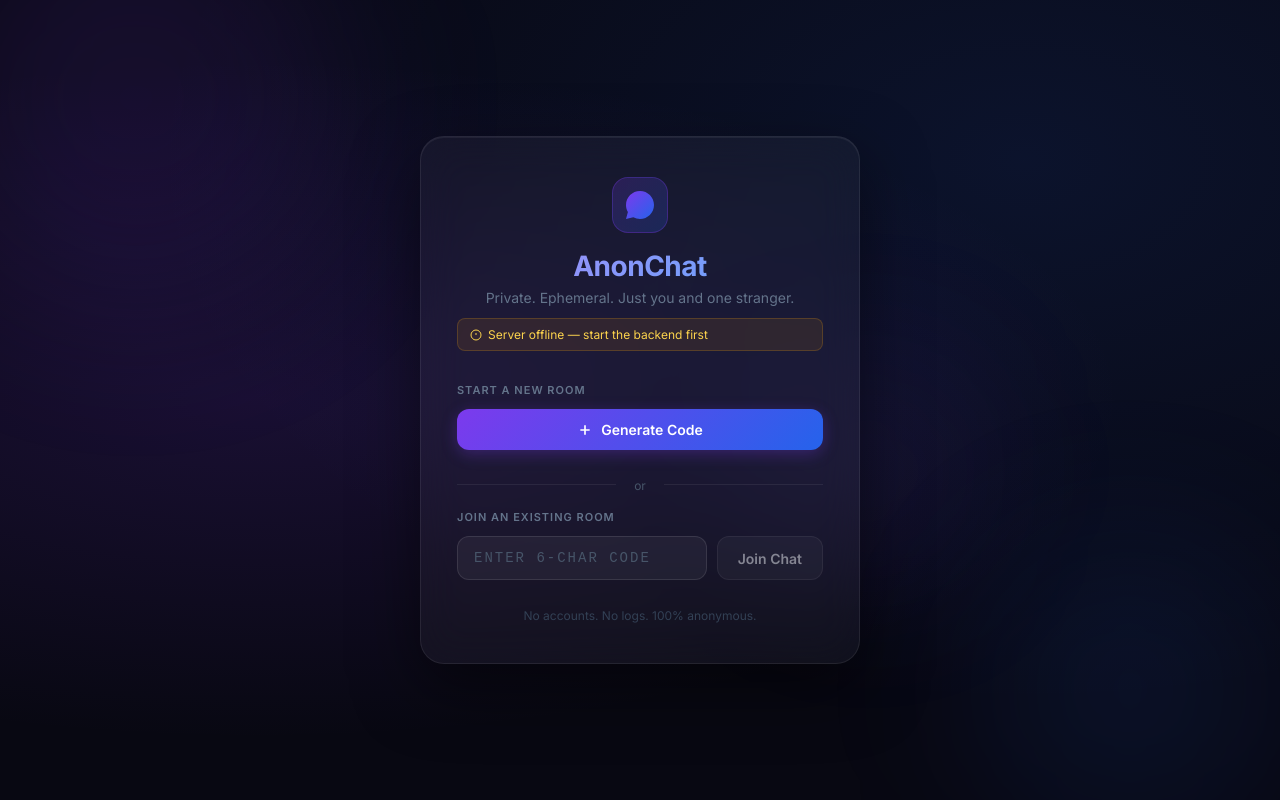
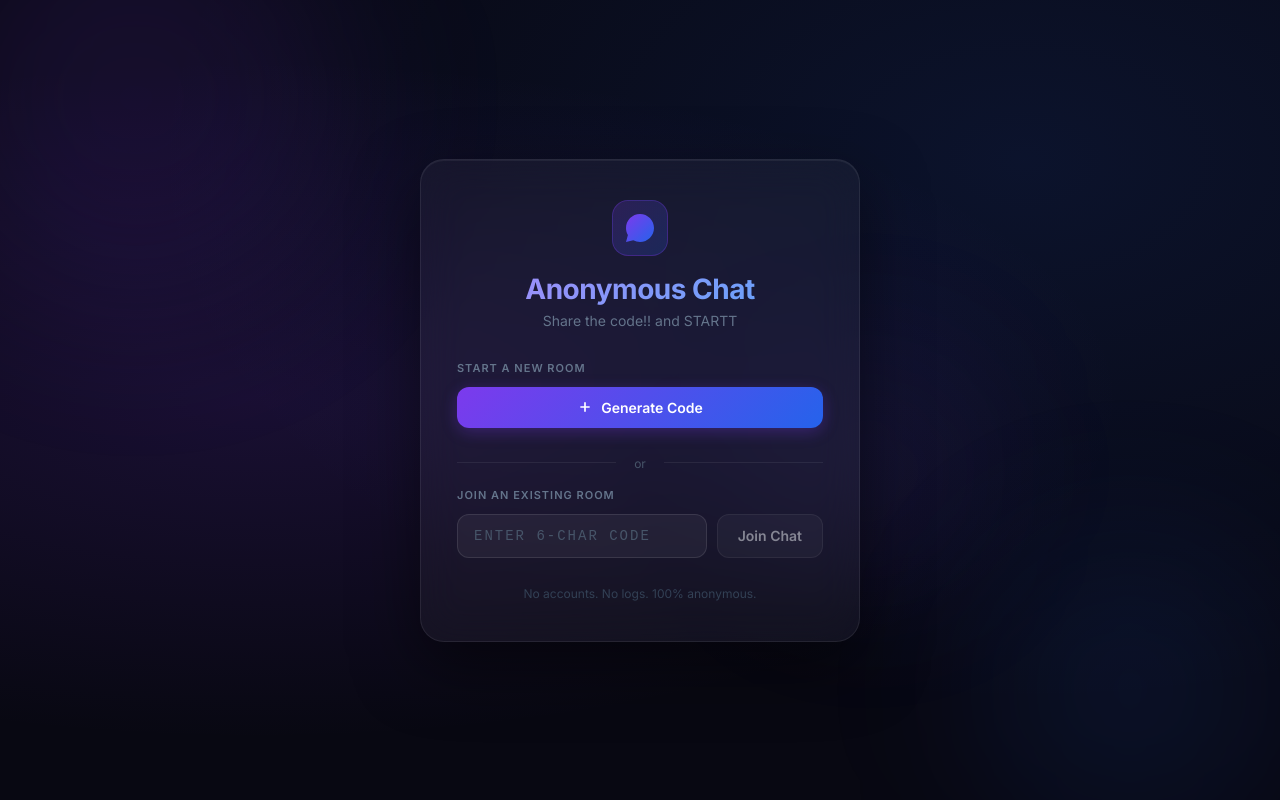
Before and after one commit to amoghkashyap1427/Chatting-Website, a React (Vite) app in the folder texting/: page / in a window 1280 px wide. Built offline with nearby package versions, Linux system fonts and the light colour scheme; no server answers.

Commit message:
home page update

```diff
--- a/texting/src/pages/Home.jsx
+++ b/texting/src/pages/Home.jsx
@@ -106,14 +106,9 @@ export default function Home() {
               </defs>
             </svg>
           </div>
-          <h1 className="home-title">AnonChat</h1>
-          <p className="home-subtitle">Private. Ephemeral. Just you and one stranger.</p>
-          {!serverOnline && (
-            <div className="server-warn">
-              <svg width="12" height="12" viewBox="0 0 24 24" fill="none" stroke="currentColor" strokeWidth="2"><circle cx="12" cy="12" r="10"/><path d="M12 8v4M12 16h.01"/></svg>
-              Server offline — start the backend first
-            </div>
-          )}
+          <h1 className="home-title">Anonymous Chat</h1>
+          <p className="home-subtitle">Share the code!! and STARTT</p>
+          {!serverOnline && (<h1></h1>)}
         </div>
 
         <div className="section">
```
